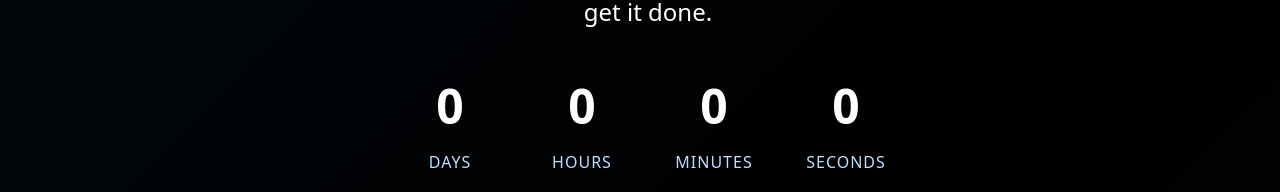
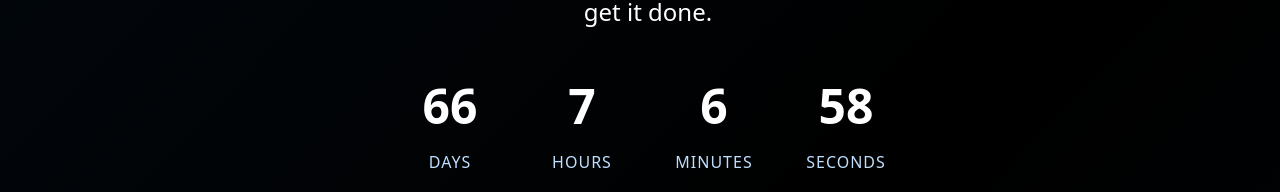
Before and after one commit to olivcho/ForgeHacks, a React (Vite) app: page / in a window 1280 px wide. Shown: the part 227-419 px from the top of the page. Built offline with nearby package versions, Linux system fonts and the light colour scheme.

Commit message:
fix date

```diff
--- a/src/components/Hero.jsx
+++ b/src/components/Hero.jsx
@@ -6,7 +6,7 @@ import Tracks from './Tracks'
 function Hero() {
     const words = ["builders.", "students.", "professionals.", "engineers.", "you."];
     const [currentWordIndex, setCurrentWordIndex] = useState(0);
-    const hackathonDate = "2025-07-26T9:00:00"; // Set this to your hackathon start date
+    const hackathonDate = "2025-07-26T09:00:00"; // Set this to your hackathon start date
 
     useEffect(() => {
         const interval = setInterval(() => {
```
